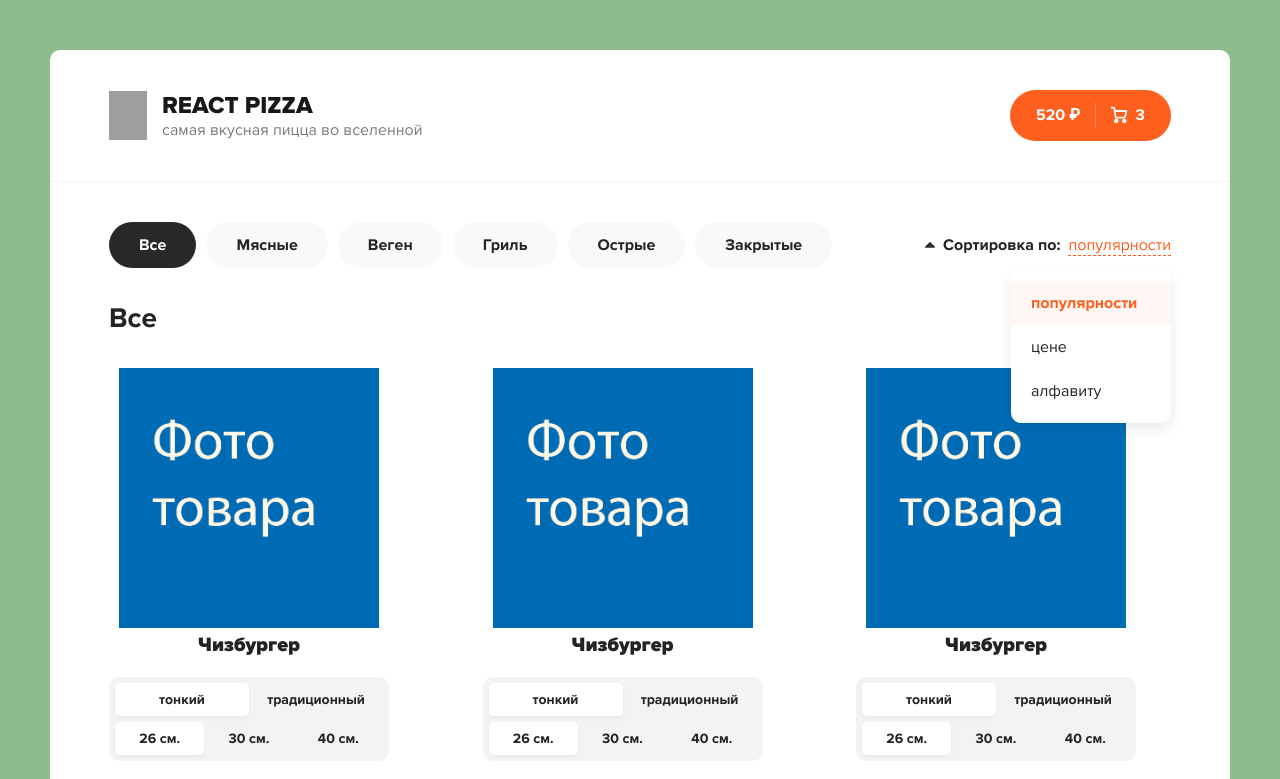
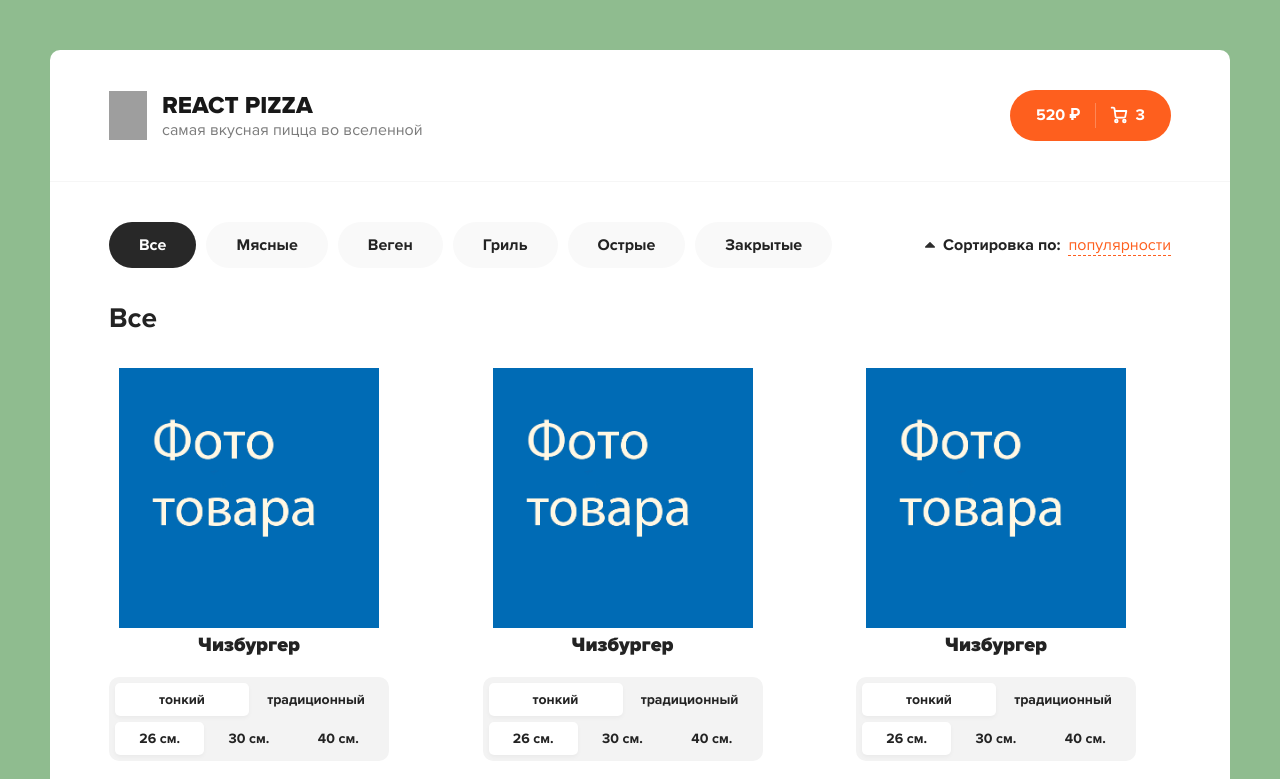
Before and after one commit to Blockbench90/ShopModel, a React app: page / in a window 1280 px wide. Shown: the top 779 px of the page. Built offline with nearby package versions, Linux system fonts and the light colour scheme; grey boxes are pictures that could not be loaded.

Commit message:
SortPopup component

```diff
--- a/src/App.js
+++ b/src/App.js
@@ -1,5 +1,5 @@
 import React from 'react';
-import {Header, Categories, sale} from './components'
+import {Header, Categories, sale, SortPopup} from './components'
 
 function App() {
   return (
@@ -9,31 +9,7 @@ function App() {
         <div className="container">
           <div className="content__top">
           <Categories items={[ 'Все', 'Мясные', 'Веген', 'Гриль', 'Острые', 'Закрытые']}/>
-            <div className="sort">
-              <div className="sort__label">
-                <svg
-                  width="10"
-                  height="6"
-                  viewBox="0 0 10 6"
-                  fill="none"
-                  xmlns="http://www.w3.org/2000/svg"
-                >
-                  <path
-                    d="M10 5C10 5.16927 9.93815 5.31576 9.81445 5.43945C9.69075 5.56315 9.54427 5.625 9.375 5.625H0.625C0.455729 5.625 0.309245 5.56315 0.185547 5.43945C0.061849 5.31576 0 5.16927 0 5C0 4.83073 0.061849 4.68424 0.185547 4.56055L4.56055 0.185547C4.68424 0.061849 4.83073 0 5 0C5.16927 0 5.31576 0.061849 5.43945 0.185547L9.81445 4.56055C9.93815 4.68424 10 4.83073 10 5Z"
-                    fill="#2C2C2C"
-                  />
-                </svg>
-                <b>Сортировка по:</b>
-                <span>популярности</span>
-              </div>
-              <div className="sort__popup">
-                <ul>
-                  <li className="active">популярности</li>
-                  <li>цене</li>
-                  <li>алфавиту</li>
-                </ul>
-              </div>
-            </div>
+            <SortPopup/>
           </div>
           <h2 className="content__title">Все</h2>
           <div className="content__items">
@@ -42,7 +18,6 @@ function App() {
     className="pizza-block__image"
     //желательно размер фото 585/585 px
     src={sale}
-    // src="https://dodopizza-a.akamaihd.net/static/Img/Products/Pizza/ru-RU/b750f576-4a83-48e6-a283-5a8efb68c35d.jpg"
     alt="Pizza"
   />
   <h4 className="pizza-block__title">Чизбургер</h4>
--- /dev/null
+++ b/src/components/SortPopap.jsx
@@ -0,0 +1,41 @@
+import React, {useEffect, useState} from 'react'
+
+const SortPopup = () => {
+    const [visiblePopup, setVisiblePopup] = useState(false)
+    const toggleVisiblePopup = () => {
+        setVisiblePopup(!visiblePopup)
+    }
+    useEffect(() => {
+        document.body.addEventListener('click', () => {
+            console.log('click')
+        })
+    }, [])
+    return (
+        <div className="sort">
+            <div className="sort__label">
+                <svg
+                    width="10"
+                    height="6"
+                    viewBox="0 0 10 6"
+                    fill="none"
+                    xmlns="http://www.w3.org/2000/svg"
+                >
+                    <path
+                        d="M10 5C10 5.16927 9.93815 5.31576 9.81445 5.43945C9.69075 5.56315 9.54427 5.625 9.375 5.625H0.625C0.455729 5.625 0.309245 5.56315 0.185547 5.43945C0.061849 5.31576 0 5.16927 0 5C0 4.83073 0.061849 4.68424 0.185547 4.56055L4.56055 0.185547C4.68424 0.061849 4.83073 0 5 0C5.16927 0 5.31576 0.061849 5.43945 0.185547L9.81445 4.56055C9.93815 4.68424 10 4.83073 10 5Z"
+                        fill="#2C2C2C"
+                    />
+                </svg>
+                <b>Сортировка по:</b>
+                <span onClick={toggleVisiblePopup}>популярности</span>
+            </div>
+            {visiblePopup && <div className="sort__popup">
+                <ul>
+                    <li className="active">популярности</li>
+                    <li>цене</li>
+                    <li>алфавиту</li>
+                </ul>
+            </div>}
+        </div>
+    )
+}
+export default SortPopup
--- a/src/components/index.js
+++ b/src/components/index.js
@@ -2,6 +2,7 @@
 
 import Header from "./Header";
 import sale from '../assets/img/photoForSale.png'
-import Categories from "./Catefories";
+import Categories from "./Categories";
+import SortPopup from "./SortPopap";
 
-export {Header, sale, Categories}
+export {Header, sale, Categories, SortPopup}
--- a/src/scss/app.scss
+++ b/src/scss/app.scss
@@ -6,13 +6,14 @@
 
 body {
   background-color: $background;
+  padding: 50px 0px;
 }
 
 .wrapper {
   width: calc(100vw - 100px);
   height: 100%;
   background-color: #fff;
-  margin: 50px auto;
+  margin: 0 auto;
   border-radius: 10px;
   max-width: 1400px;
 }
```
Also changed, not shown: public/index.html (+0 -23 lines), src/components/Categories.jsx (renamed from src/components/Catefories.jsx).
